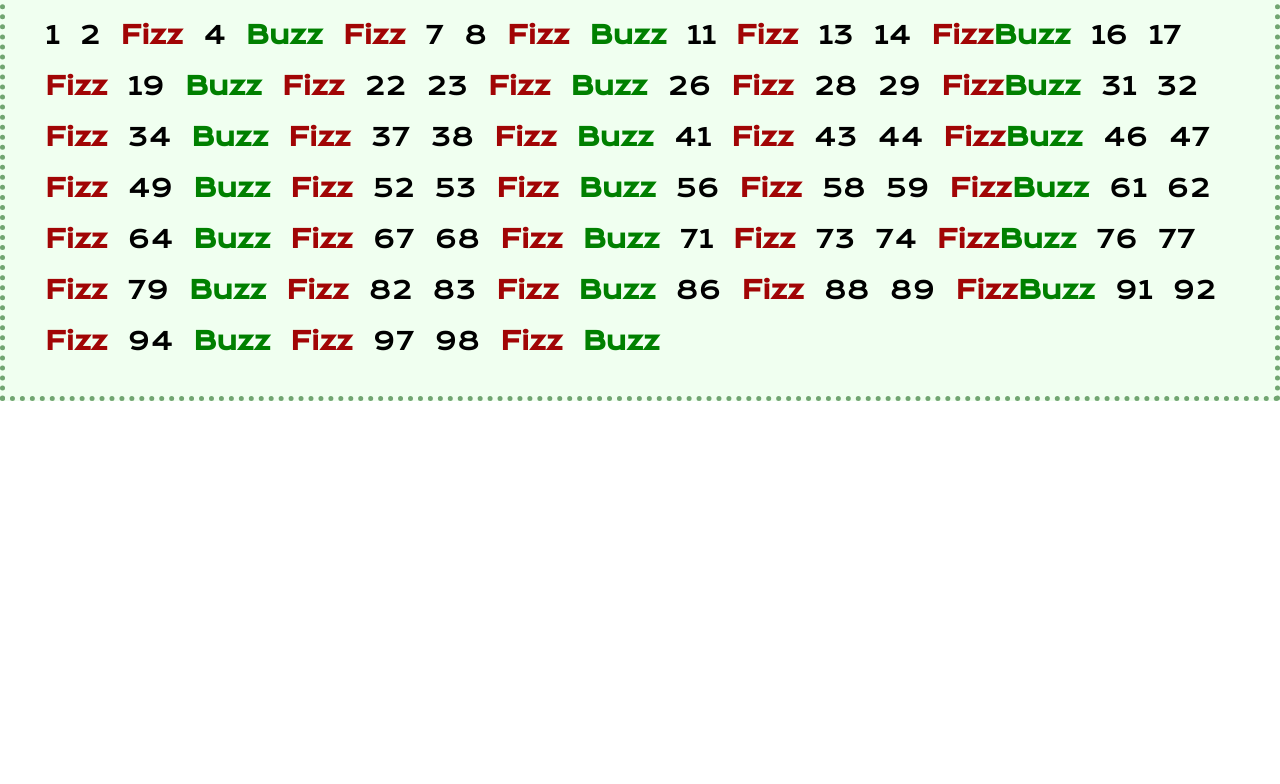
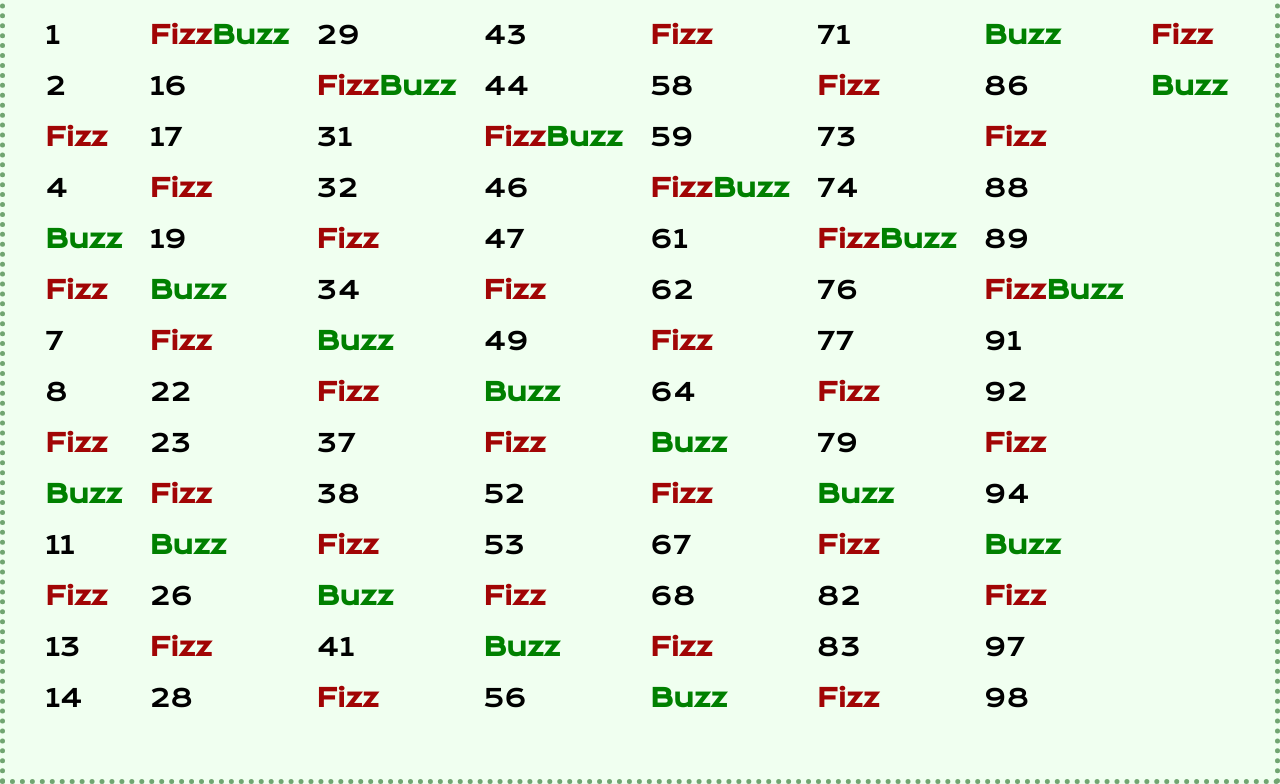
Before and after one commit to AlessandraSchiavone/js-fizzbuzz, a plain HTML site: page index.html in a window 1280 px wide. Shown: the part 86-870 px from the top of the page. Before the commit the page ends 800 px from the top, so only its background shows below. Drawn offline with nearby package versions, Linux system fonts and the light colour scheme.

Commit message:
flex-column

```diff
--- a/style.css
+++ b/style.css
@@ -16,7 +16,9 @@
 }
 #list{
     display:flex;
+    height: 100vh;
     padding:30px;
+    flex-direction: column;
     flex-wrap: wrap;
 }
 #list  > li{
```
